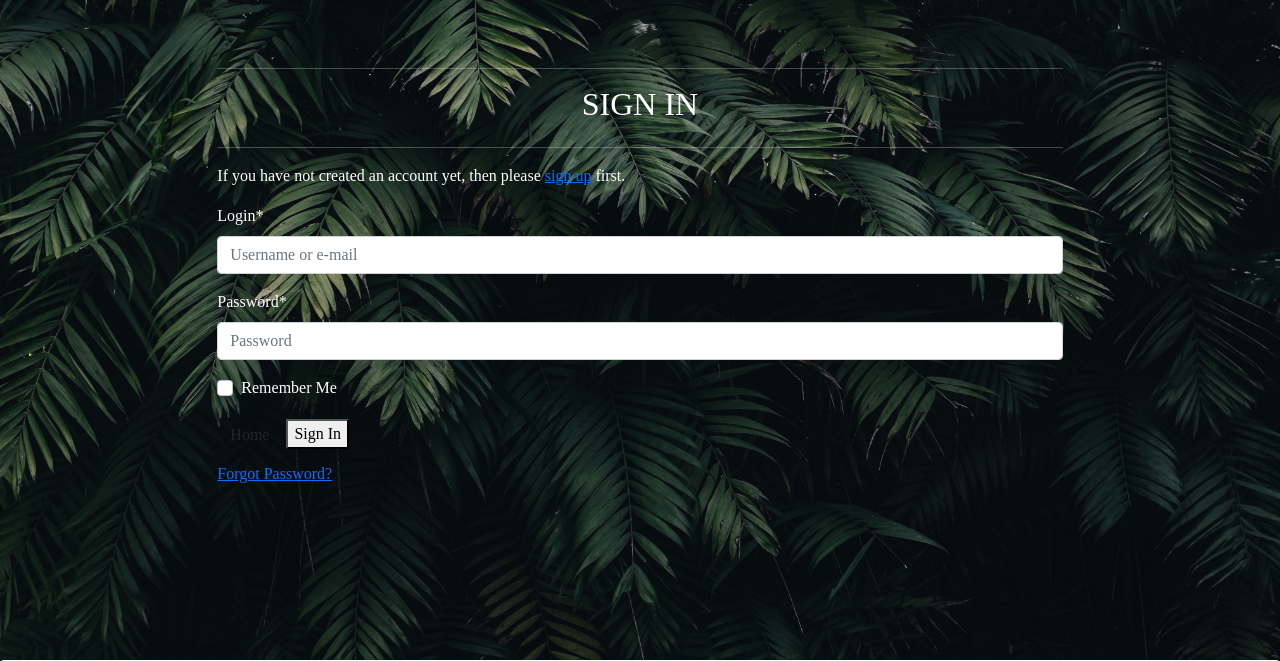
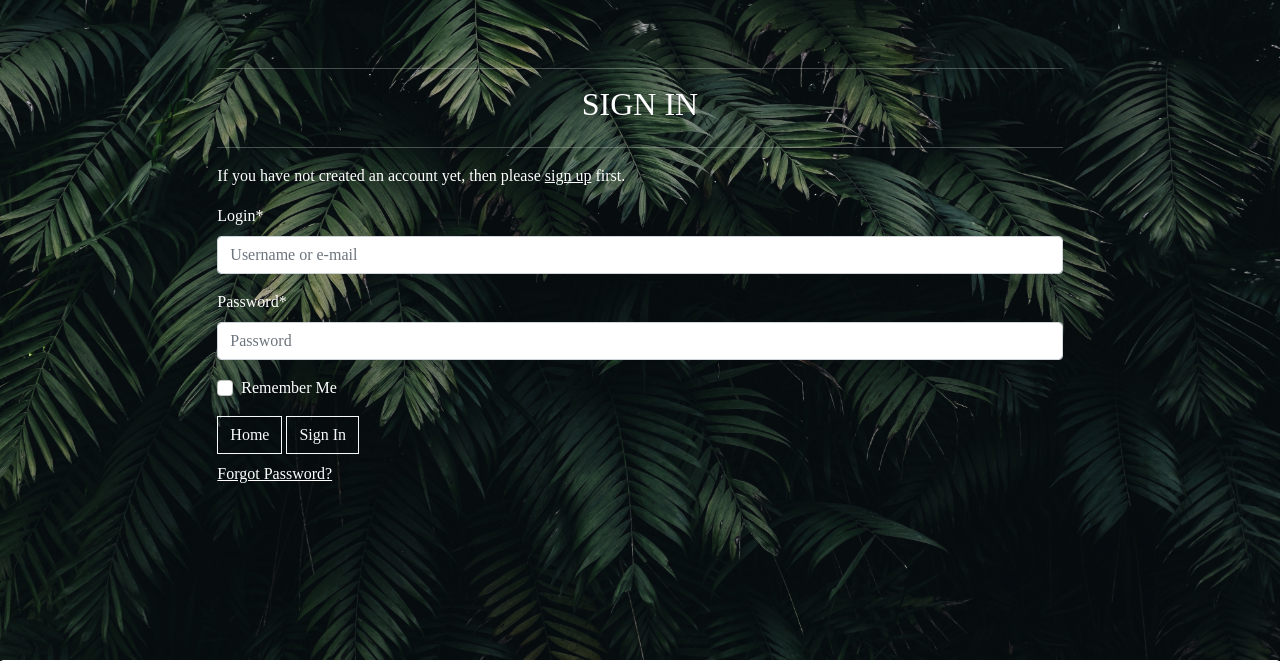
Before and after one commit to Code-Institute-Submissions/lonneke-dev-Plantastic, a Django app: page /accounts/login/ in a window 1280 px wide. Shown: the part 88-749 px from the top of the page. Run offline with Django 3.2, Linux system fonts and the light colour scheme; some libraries are stand-ins or nearby versions; some web fonts are replaced.

Commit message:
Fixed buttons in account

```diff
--- a/templates/allauth/account/login.html
+++ b/templates/allauth/account/login.html
@@ -32,7 +32,7 @@ for a {{ site_name }} account and sign in below:{% endblocktrans %}</p>
 
 {% else %}
 <p>{% blocktrans %}If you have not created an account yet, then please
-<a href="{{ signup_url }}">sign up</a> first.{% endblocktrans %}</p>
+<a class="text-white" href="{{ signup_url }}">sign up</a> first.{% endblocktrans %}</p>
 {% endif %}
 
 <form class="login" method="POST" action="{% url 'account_login' %}">
@@ -41,10 +41,10 @@ for a {{ site_name }} account and sign in below:{% endblocktrans %}</p>
   {% if redirect_field_value %}
   <input type="hidden" name="{{ redirect_field_name }}" value="{{ redirect_field_value }}" />
   {% endif %}
-  <a class="btn btn-outline-black rounded-0" href="{% url 'home' %}">Home</a>
-  <button class="primaryAction" type="submit">{% trans "Sign In" %}</button>
+  <a class="btn btn-outline-light rounded-0" href="{% url 'home' %}">Home</a>
+  <button class="primaryAction btn btn-outline-light rounded-0" type="submit">{% trans "Sign In" %}</button>
   <p class="mt-2">
-    <a class="button secondaryAction" href="{% url 'account_reset_password' %}">{% trans "Forgot Password?" %}</a>
+    <a class="button secondaryAction text-white" href="{% url 'account_reset_password' %}">{% trans "Forgot Password?" %}</a>
   </p>
 </form>
 
--- a/templates/allauth/account/logout.html
+++ b/templates/allauth/account/logout.html
@@ -15,8 +15,8 @@
   {% if redirect_field_value %}
   <input type="hidden" name="{{ redirect_field_name }}" value="{{ redirect_field_value }}"/>
   {% endif %}
-  <a class="btn btn-outline-black rounded-0" href="{% url 'home' %}">Cancel</a>
-  <button type="submit">{% trans 'Sign Out' %}</button>
+  <a class="btn btn-outline-light rounded-0" href="{% url 'home' %}">Cancel</a>
+  <button class="btn btn-outline-light rounded-0" type="submit">{% trans 'Sign Out' %}</button>
 </form>
 
 
--- a/templates/allauth/account/password_change.html
+++ b/templates/allauth/account/password_change.html
@@ -12,7 +12,7 @@
     <form method="POST" action="{% url 'account_change_password' %}" class="password_change">
         {% csrf_token %}
         {{ form|crispy }}
-        <a class="btn btn-outline-black rounded-0" href="{% url 'account_login' %}">Back to Login</a>
-        <button type="submit" name="action">{% trans "Change Password" %}</button>
+        <a class="btn btn-outline-light rounded-0" href="{% url 'account_login' %}">Back to Login</a>
+        <button class="btn btn-outline-light rounded-0" type="submit" name="action">{% trans "Change Password" %}</button>
     </form>
 {% endblock %}
--- a/templates/allauth/account/signup.html
+++ b/templates/allauth/account/signup.html
@@ -9,7 +9,7 @@
 <h2 class="logo-font mb-4">{% trans "Sign Up" %}</h2>
 <hr>
 
-<p>{% blocktrans %}Already have an account? Then please <a href="{{ login_url }}">sign in</a>.{% endblocktrans %}</p>
+<p>{% blocktrans %}Already have an account? Then please <a class="text-white" href="{{ login_url }}">sign in</a>.{% endblocktrans %}</p>
 
 <form class="signup" id="signup_form" method="post" action="{% url 'account_signup' %}">
   {% csrf_token %}
@@ -17,8 +17,8 @@
   {% if redirect_field_value %}
   <input type="hidden" name="{{ redirect_field_name }}" value="{{ redirect_field_value }}" />
   {% endif %}
-  <a class="btn btn-outline-black rounded-0" href="{% url 'account_login' %}">Back to Login</a>
-  <button type="submit">{% trans "Sign Up" %}</button>
+  <a class="btn btn-outline-light rounded-0" href="{% url 'account_login' %}">Back to Login</a>
+  <button class="btn btn-outline-light rounded-0" type="submit">{% trans "Sign Up" %}</button>
 </form>
 
 {% endblock %}
```
